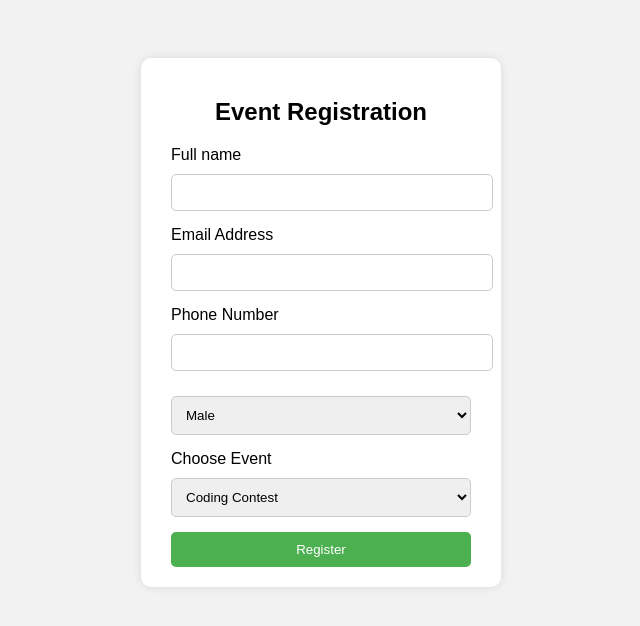
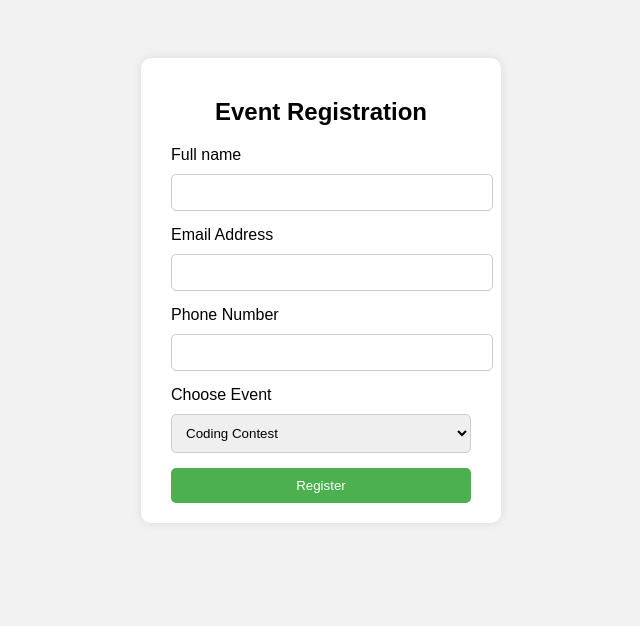
Before and after one commit to Akshayasri-Dameruppula/registration, a plain HTML site: page registration.html in a window 1280 px wide. Shown: the whole page, without its empty margins (319-959 px from the left). Drawn offline with Linux system fonts and the light colour scheme.

Commit message:
Update registration.html

```diff
--- a/registration.html
+++ b/registration.html
@@ -52,12 +52,6 @@ text-align: center;
 <input type="email" id="email" name="email" required>
 <label for="phone">Phone Number</lable>
 <input type="tel" id="phone" name="phone" required>
-<select>
-<label>Gender </lable>
-<option>Male</option>
-<option>Female</option>
-<option>Others</option>
-</select>
 <label for="event">Choose Event</lable>
 <select id="event" name="event">
 <option value="coding">Coding Contest </option>
```
